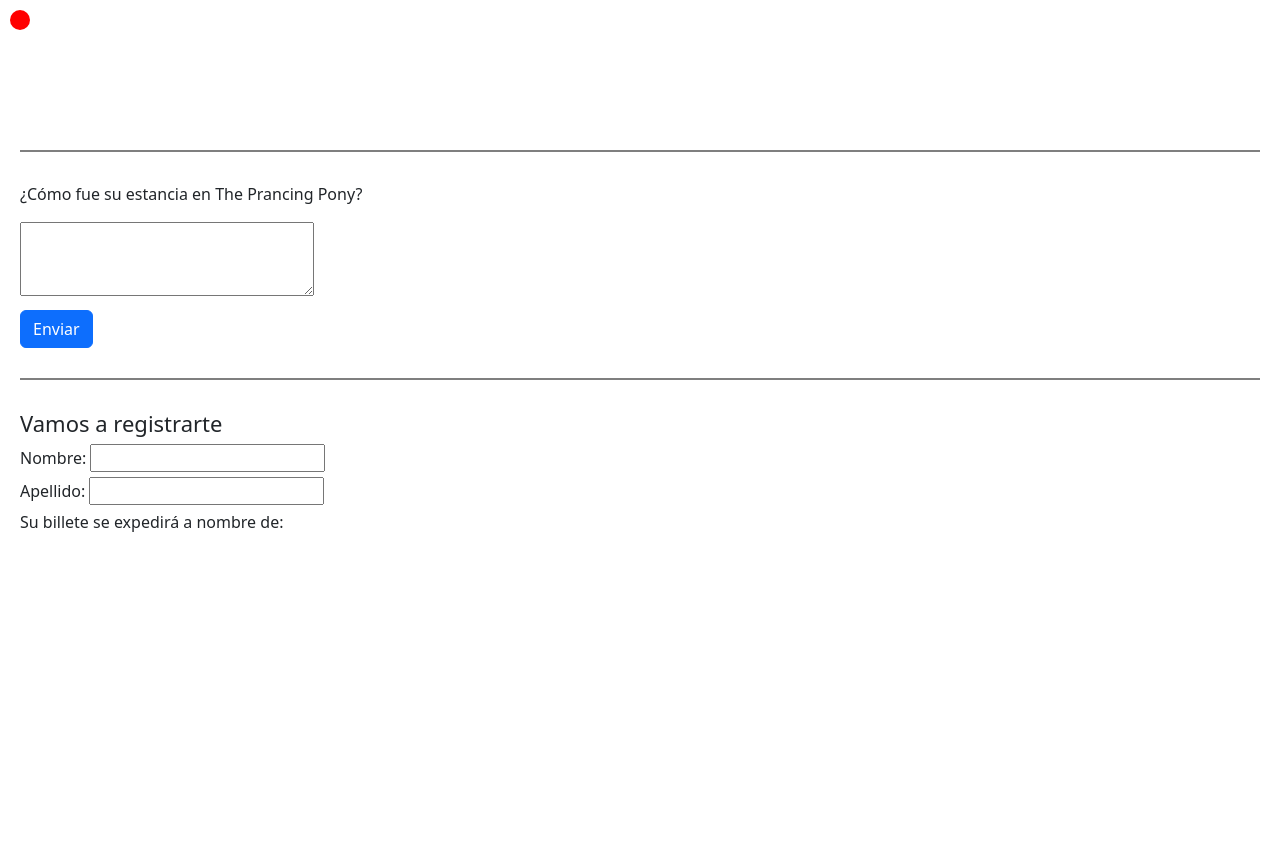
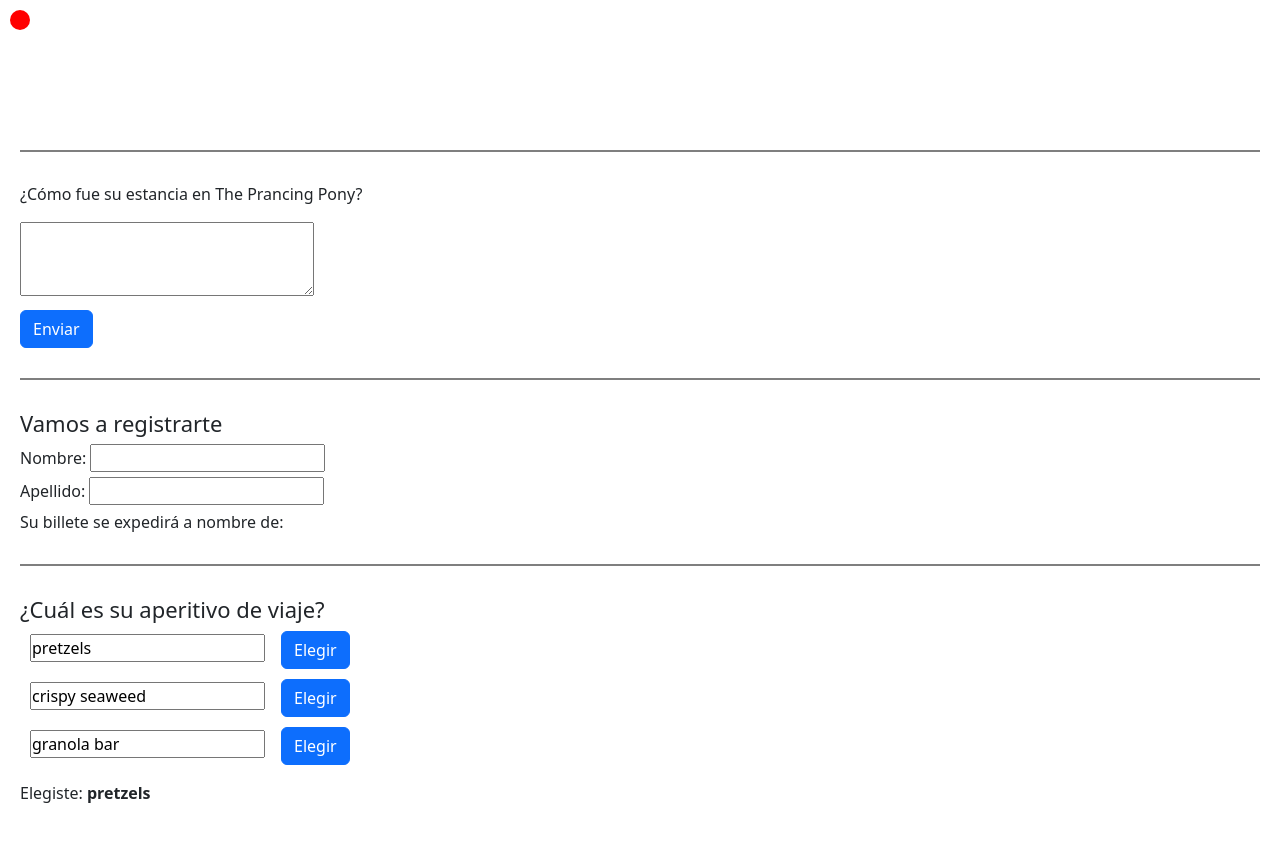
Before and after one commit to dgutierrez21/Learning-ReactJS--React-Docs, a React (Vite) app in the folder 01-learn/: page / in a window 1280 px wide. Before the commit the page ends 800 px from the top, so only its background shows below. Built offline with nearby package versions, Linux system fonts and the light colour scheme.

Commit message:
Evite la duplicación en el estado

```diff
--- a/01-learn/src/04-manejo-de-estado/02-Elegir-la-estructura-del-Estado/ElegirLaEstructuraDelEstado.jsx
+++ b/01-learn/src/04-manejo-de-estado/02-Elegir-la-estructura-del-Estado/ElegirLaEstructuraDelEstado.jsx
@@ -1,5 +1,6 @@
 import { FeedbackForm } from "./feedback-form/FeedbackForm";
 import { Form } from "./form/Form";
+import { Menu } from "./menu/Menu";
 import { MoviendoPunto } from "./moviendo-punto/MoviendoPunto";
 
 const ElegirLaEstructuraDelEstado = () => {
@@ -10,6 +11,8 @@ const ElegirLaEstructuraDelEstado = () => {
       <FeedbackForm />
       <div className="separator"></div>
       <Form />
+      <div className="separator"></div>
+      <Menu />
     </>
   );
 };
--- /dev/null
+++ b/01-learn/src/04-manejo-de-estado/02-Elegir-la-estructura-del-Estado/menu/Menu.jsx
@@ -0,0 +1,66 @@
+import { useState } from "react";
+
+const elementosIniciales = [
+  { titulo: "pretzels", id: 0 },
+  { titulo: "crispy seaweed", id: 1 },
+  { titulo: "granola bar", id: 2 },
+];
+
+export const Menu = () => {
+  const [elementos, setElementos] = useState(elementosIniciales);
+  //   const [elementoSeleccionado, setElementoSeleccionado] = useState(
+  //     elementos[0]
+  //   );
+
+  const [idSeleccionado, setIdSeleccionado] = useState(0);
+
+  const elementoSeleccionado = elementos.find(
+    (elemento) => elemento.id === idSeleccionado
+  );
+
+  function handleCambiarElemento(id, e) {
+    setElementos(
+      elementos.map((elemento) => {
+        if (elemento.id === id) {
+          return { ...elemento, titulo: e.target.value };
+        } else {
+          return elemento;
+        }
+      })
+    );
+  }
+
+  return (
+    <>
+      <h1>¿Cuál es su aperitivo de viaje?</h1>
+
+      <ul>
+        {elementos.map((elemento, indice) => (
+          <li className="d-block" key={elemento.id}>
+            {/* {elemento.titulo}{" "} */}
+
+            <input
+              type="text"
+              value={elemento.titulo}
+              onChange={(e) => handleCambiarElemento(elemento.id, e)}
+            />
+
+            <button
+              onClick={() => {
+                // setElementoSeleccionado(elemento.id);
+                setIdSeleccionado(elemento.id);
+              }}
+              className="btn btn-primary ms-3"
+            >
+              Elegir
+            </button>
+          </li>
+        ))}
+      </ul>
+
+      <p>
+        Elegiste: <b>{elementoSeleccionado.titulo}</b>
+      </p>
+    </>
+  );
+};
```
Also changed, not shown: 01-learn/src/04-manejo-de-estado/02-Elegir-la-estructura-del-Estado/ElegirLaEstructuraDelEstado.txt.
